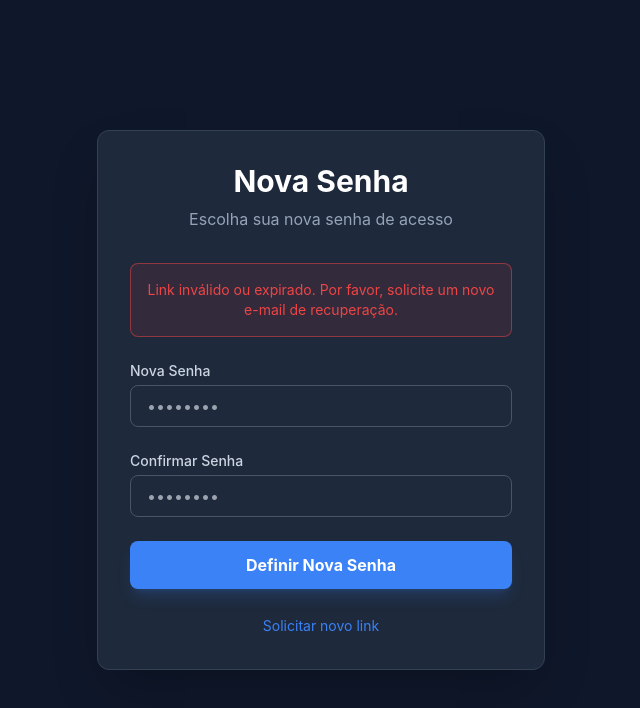
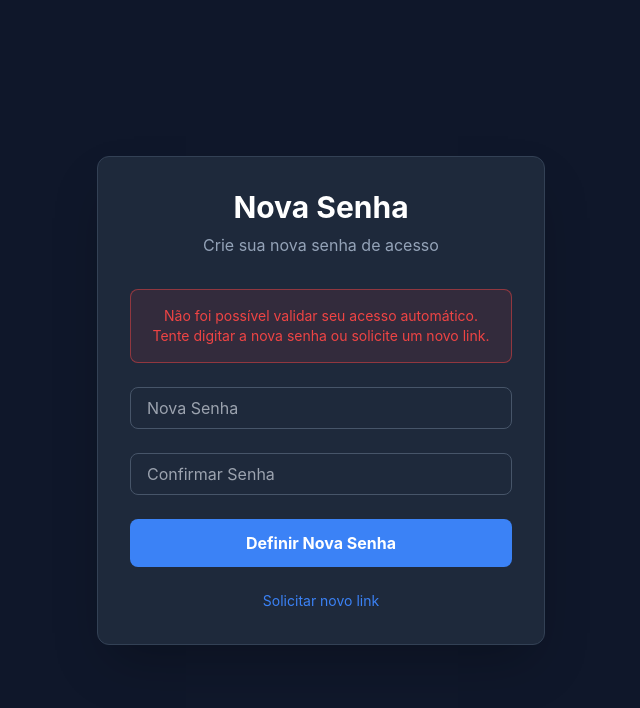
Before and after one commit to brunoviana-dev/controle-de-ponto-arq, a React (Vite) app: page /area-cliente/redefinir-senha in a window 1280 px wide. Shown: the top 708 px of the page, without its empty margins (319-959 px from the left). Built offline with nearby package versions, Linux system fonts and the light colour scheme; no server answers.

Commit message:
Fix: final fix for redefinir senha to handle abort errors

```diff
--- a/pages/area-cliente/RedefinirSenhaPage.tsx
+++ b/pages/area-cliente/RedefinirSenhaPage.tsx
@@ -11,20 +11,28 @@ const RedefinirSenhaPage: React.FC = () => {
         text: 'Validando link de acesso...'
     });
     const navigate = useNavigate();
-    const hasCheckedSession = useRef(false);
+    const isMounted = useRef(false);
 
     useEffect(() => {
-        if (hasCheckedSession.current) return;
-        hasCheckedSession.current = true;
-
+        isMounted.current = true;
         let subscription: any = null;
-        let timer: any = null;
 
         const checkSession = async () => {
             try {
-                console.log('Iniciando verificação de sessão...');
+                // Pequeno delay para evitar conflitos de renderização dupla do React Strict Mode
+                await new Promise(resolve => setTimeout(resolve, 500));
 
-                // 1. Tentar capturar tokens da URL e forçar o login se existirem
+                if (!isMounted.current) return;
+
+                // 1. Verificar se já existe uma sessão ativa
+                const { data: { session: currentSession } } = await supabase.auth.getSession();
+                if (currentSession) {
+                    console.log('Sessão ativa encontrada');
+                    setMessage(null);
+                    return;
+                }
+
+                // 2. Tentar capturar tokens da URL
                 const hash = window.location.hash.substring(1);
                 const search = window.location.search.substring(1);
                 const params = new URLSearchParams(hash || search);
@@ -34,120 +42,86 @@ const RedefinirSenhaPage: React.FC = () => {
                 const errorDesc = params.get('error_description');
 
                 if (errorDesc) {
-                    setMessage({ type: 'error', text: 'Erro no link: ' + errorDesc.replace(/\+/g, ' ') });
+                    setMessage({ type: 'error', text: 'Link inválido: ' + errorDesc.replace(/\+/g, ' ') });
                     return;
                 }
 
                 if (accessToken && refreshToken) {
-                    console.log('Tokens encontrados na URL, tentando autenticar...');
                     const { error: sessionError } = await supabase.auth.setSession({
                         access_token: accessToken,
                         refresh_token: refreshToken
                     });
 
                     if (!sessionError) {
-                        console.log('Sessão estabelecida via tokens da URL');
                         setMessage(null);
                         return;
-                    } else {
-                        console.warn('Erro ao usar tokens da URL:', sessionError.message);
+                    } else if (sessionError.message.includes('aborted')) {
+                        // Se foi abortado, espera um pouco e tenta o getSession de novo
+                        await new Promise(resolve => setTimeout(resolve, 1000));
+                        const { data: { session: retrySession } } = await supabase.auth.getSession();
+                        if (retrySession) {
+                            setMessage(null);
+                            return;
+                        }
                     }
                 }
 
-                // 2. Verificar se já existe uma sessão (as vezes o Supabase consome automático)
-                const { data: { session }, error: getSessionError } = await supabase.auth.getSession();
-                if (getSessionError) throw getSessionError;
-
-                if (session) {
-                    console.log('Sessão existente detectada');
-                    setMessage(null);
-                    return;
-                }
-
-                // 3. Monitorar mudanças de estado (ex: PASSWORD_RECOVERY)
+                // 3. Monitorar mudanças de estado
                 const { data } = supabase.auth.onAuthStateChange((event, session) => {
-                    console.log('Evento de autenticação:', event);
-                    if (session) {
+                    if (session && isMounted.current) {
                         setMessage(null);
                     }
                 });
                 subscription = data.subscription;
 
-                // 4. Timeout de segurança - se em 4s não validar mas tivermos tokens, libera o form mesmo assim
-                timer = setTimeout(async () => {
+                // 4. Timeout final - se tivermos tokens na URL mas o Supabase não "confirmou",
+                // liberamos o formulário mesmo assim para a tentativa de update
+                setTimeout(async () => {
+                    if (isMounted.current) {
                         const { data: { session: finalSession } } = await supabase.auth.getSession();
-                    if (!finalSession && !accessToken) {
+                        if (finalSession || accessToken) {
+                            setMessage(null);
+                        } else {
                             setMessage({
                                 type: 'error',
-                            text: 'Link inválido ou expirado. Por favor, solicite um novo e-mail de recuperação.'
+                                text: 'Não foi possível validar seu acesso automático. Tente digitar a nova senha ou solicite um novo link.'
                             });
-                    } else {
-                        // Se temos tokens ou sessão, libera o formulário
-                        setMessage(null);
                         }
-                }, 4000);
+                    }
+                }, 3000);
 
             } catch (err: any) {
-                console.error('Erro crítico na validação:', err);
-                setMessage({
-                    type: 'error',
-                    text: 'Erro ao validar acesso: ' + (err.message || 'Tente recarregar a página.')
-                });
+                // Ignorar erros de "abort" que são apenas ruído de rede do React
+                if (!err.message?.includes('aborted')) {
+                    setMessage({ type: 'error', text: 'Erro ao validar: ' + (err.message || 'Tente recarregar') });
+                }
             }
         };
 
         checkSession();
 
         return () => {
+            isMounted.current = false;
             if (subscription) subscription.unsubscribe();
-            if (timer) clearTimeout(timer);
         };
     }, []);
 
     const handleSubmit = async (e: React.FormEvent) => {
         e.preventDefault();
-        setMessage(null);
-
         if (password !== confirmPassword) {
             setMessage({ type: 'error', text: 'As senhas não coincidem.' });
             return;
         }
 
-        if (password.length < 6) {
-            setMessage({ type: 'error', text: 'A senha deve ter pelo menos 6 caracteres.' });
-            return;
-        }
+        setLoading(true);
+        try {
+            const { error } = await supabase.auth.updateUser({ password });
+            if (error) throw error;
 
-        setLoading(true);
-
-        try {
-            // Tenta atualizar a senha diretamente
-            const { error } = await supabase.auth.updateUser({
-                password: password
-            });
-
-            if (error) {
-                // Se falhar por falta de sessão, tenta avisar o usuário
-                if (error.message.includes('session') || error.status === 401) {
-                    throw new Error('Sua sessão de redefinição expirou. Por favor, peça um novo link.');
-                }
-                throw error;
-            }
-
-            setMessage({
-                type: 'success',
-                text: 'Senha alterada com sucesso! Redirecionando para o login...'
-            });
-
-            setTimeout(() => {
-                navigate('/area-cliente/login');
-            }, 3000);
+            setMessage({ type: 'success', text: 'Senha alterada com sucesso! Redirecionando...' });
+            setTimeout(() => navigate('/area-cliente/login'), 2000);
         } catch (err: any) {
-            console.error('Erro ao salvar nova senha:', err);
-            setMessage({
-                type: 'error',
-                text: 'Erro ao atualizar senha: ' + (err.message || 'Erro desconhecido')
-            });
+            setMessage({ type: 'error', text: 'Erro ao atualizar: ' + (err.message || 'Tente novamente') });
         } finally {
             setLoading(false);
         }
@@ -158,7 +132,7 @@ const RedefinirSenhaPage: React.FC = () => {
             <div className="w-full max-w-md bg-surface p-8 rounded-xl border border-slate-700 shadow-2xl">
                 <div className="text-center mb-8">
                     <h1 className="text-3xl font-bold text-white mb-2">Nova Senha</h1>
-                    <p className="text-slate-400">Escolha sua nova senha de acesso</p>
+                    <p className="text-slate-400">Crie sua nova senha de acesso</p>
                 </div>
 
                 {message && (
@@ -173,48 +147,33 @@ const RedefinirSenhaPage: React.FC = () => {
                 )}
 
                 <form onSubmit={handleSubmit} className="space-y-6">
-                    <div>
-                        <label className="block text-sm font-medium text-slate-300 mb-1">Nova Senha</label>
                     <input
                         type="password"
                         required
+                        placeholder="Nova Senha"
                         value={password}
                         onChange={(e) => setPassword(e.target.value)}
-                            className="w-full px-4 py-2 bg-slate-800 border border-slate-600 rounded-lg text-white focus:outline-none focus:ring-2 focus:ring-primary/50 transition-all"
-                            placeholder="••••••••"
+                        className="w-full px-4 py-2 bg-slate-800 border border-slate-600 rounded-lg text-white"
                     />
-                    </div>
-
-                    <div>
-                        <label className="block text-sm font-medium text-slate-300 mb-1">Confirmar Senha</label>
                     <input
                         type="password"
                         required
+                        placeholder="Confirmar Senha"
                         value={confirmPassword}
                         onChange={(e) => setConfirmPassword(e.target.value)}
-                            className="w-full px-4 py-2 bg-slate-800 border border-slate-600 rounded-lg text-white focus:outline-none focus:ring-2 focus:ring-primary/50 transition-all"
-                            placeholder="••••••••"
+                        className="w-full px-4 py-2 bg-slate-800 border border-slate-600 rounded-lg text-white"
                     />
-                    </div>
-
                     <button
                         type="submit"
-                        disabled={loading || (message?.type === 'info')}
-                        className="w-full py-3 bg-primary hover:bg-primary-dark text-white font-bold rounded-lg transition-colors shadow-lg shadow-primary/20 disabled:opacity-50"
+                        disabled={loading}
+                        className="w-full py-3 bg-primary hover:bg-primary-dark text-white font-bold rounded-lg disabled:opacity-50"
                     >
                         {loading ? 'Atualizando...' : 'Definir Nova Senha'}
                     </button>
-
                     {message?.type === 'error' && (
-                        <div className="text-center mt-4">
-                            <button
-                                type="button"
-                                onClick={() => navigate('/area-cliente/esqueci-senha')}
-                                className="text-sm text-primary hover:underline transition-colors"
-                            >
+                        <button type="button" onClick={() => navigate('/area-cliente/esqueci-senha')} className="w-full text-center text-sm text-primary hover:underline mt-4">
                             Solicitar novo link
                         </button>
-                        </div>
                     )}
                 </form>
             </div>
```
Lines whose indentation alone changed are shown as unchanged.
